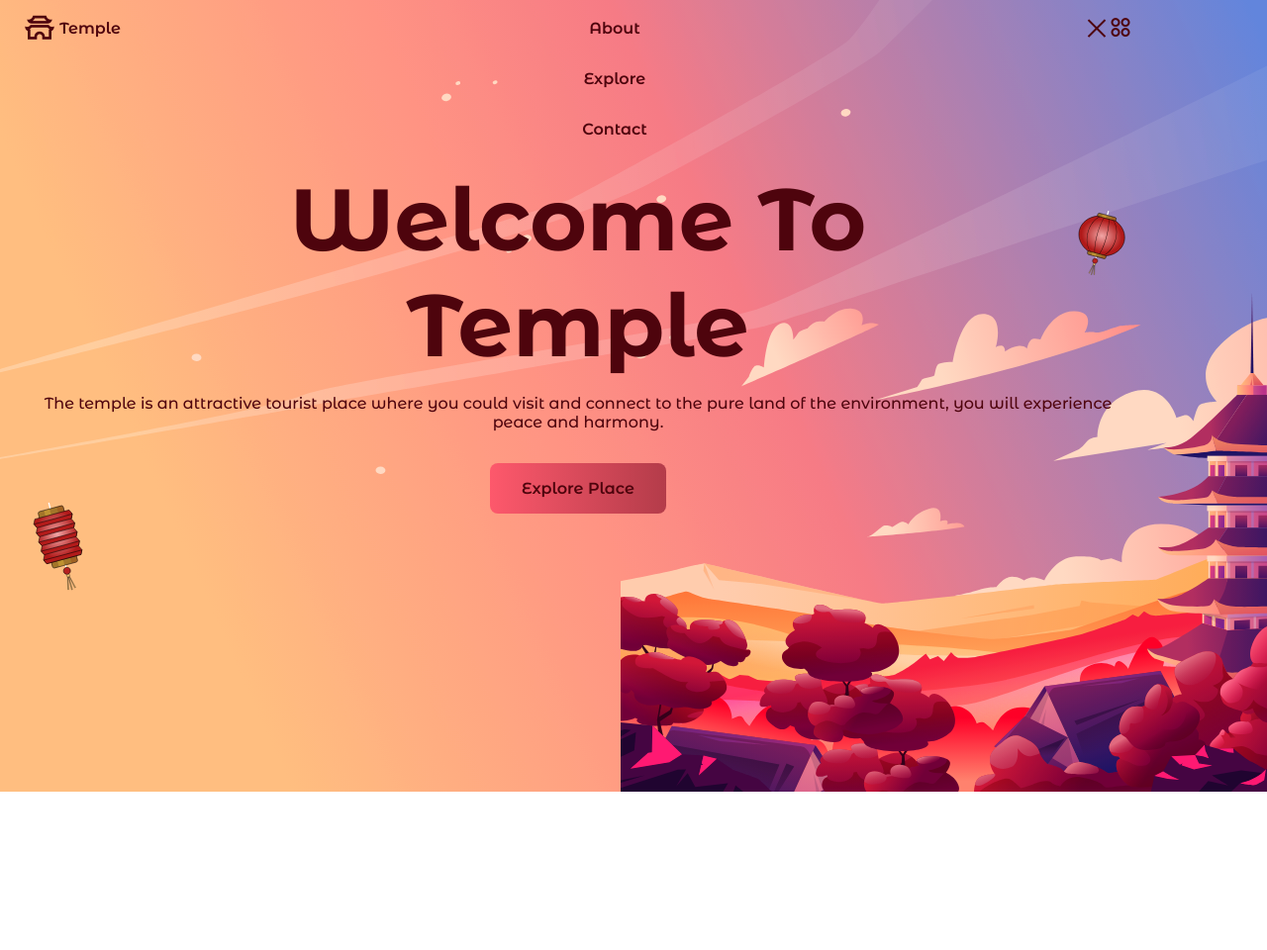
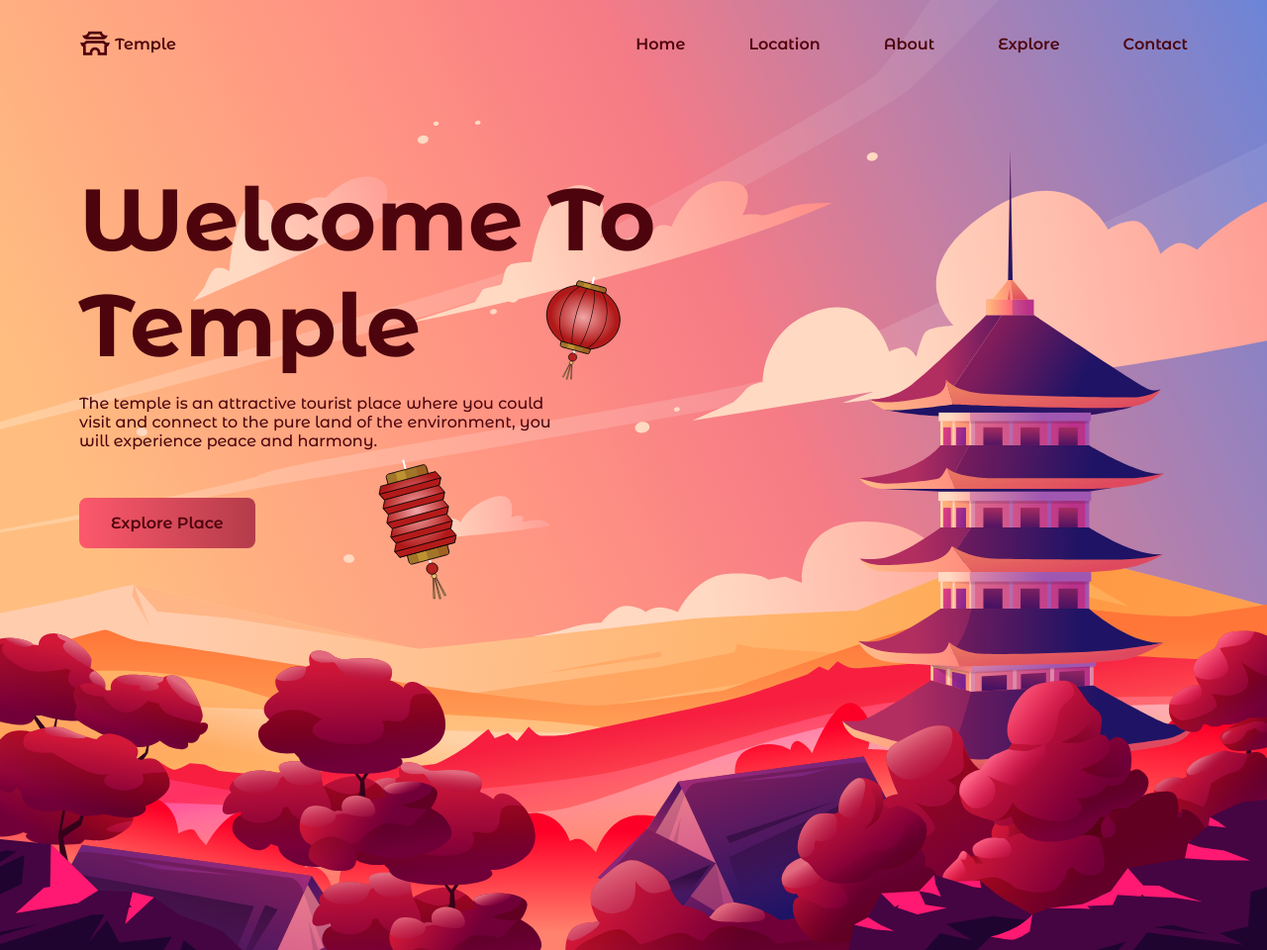
Before and after one commit to yarasa27/Responsive-Temple-Website, a plain HTML site: page index.html in a window 1280 px wide. Shown: the whole page at 99% size. Before the commit the page ends 800 px from the top, so only its background shows below. Drawn offline with nearby package versions, Linux system fonts and the light colour scheme.

Commit message:
breakpoints css

```diff
--- a/assets/css/styles.css
+++ b/assets/css/styles.css
@@ -215,19 +215,87 @@ img {
 }
 
 
-
 /* Sakura petals */
 
 
 /*=============== BREAKPOINTS ===============*/
 /* For small devices */
+@media screen and (max-width: 320px){
+  .container{
+    margin-inline: 1rem;
+  }
+  .home__title{
+    font-size: 2rem;
+  }
+}
 
+@media screen and (min-width: 350px) and (max-height: 680px) {
+  .home__container{
+    height: 700px;
+  }
+}
 
 /* For medium devices */
-
+@media screen and (min-width: 576px) {
+  .home__data{
+    max-width: 380px;
+    margin-inline: auto;
+  }
+  .home__images img{
+    width: initial;
+    right: 0;
+  }
+}
 
 /* For large devices */
-
+@media screen and (min-width: 1150px) {
+  .container{
+    margin-inline: auto;
+  }
+  .nav{
+    height: calc(var(--header-height) + 2rem);
+  }
+  .nav__toggle,
+  .nav__close{
+    display: none;
+  }
+  .nav__list{
+    flex-direction: row;
+    column-gap: 4rem;
+  }
+  .home__container{
+    height: 960px;
+  }
+  .home__data{
+    max-width: 610px;
+    text-align: initial;
+    margin: 0;
+  }
+  .home__description{
+    padding-right: 8rem;
+    margin-bottom: 3rem;
+  }
+  .home__lantern-1,
+  .home__lantern-2{
+    width: 80px;
+  }
+  .home__lantern-1{
+    top: 6.5rem;
+    right: 4rem;
+  }
+  .home__lantern-2{
+    left: initial;
+    right: 14rem;
+    bottom: -3.5rem;
+  }
+  ::-webkit-scrollbar{
+    width: .6rem;
+    background-color: hsl(353, 12%, 10%);
+  }
+  ::-webkit-scrollbar-thumb{
+    background-color: hsl(353, 12%, 25%);
+  }
+}
 
 /* For 2K resolutions (2048 x 1152) */
 
--- a/index.html
+++ b/index.html
@@ -62,7 +62,6 @@
       <main class="main">
          <!--==================== HOME ====================-->
          <section class="home">
-            <section class="home">
                <img src="assets/img/img-bg.svg" alt="image" class="home__bg">
                <div class="home__container container">
                   <div class="home__data">
@@ -83,7 +82,6 @@
                      <img src="assets/img/img-6.svg" alt="image" class="home__img-6">
                   </div>
                </div>
-            </section>
          </section>
       </main>
 
```
